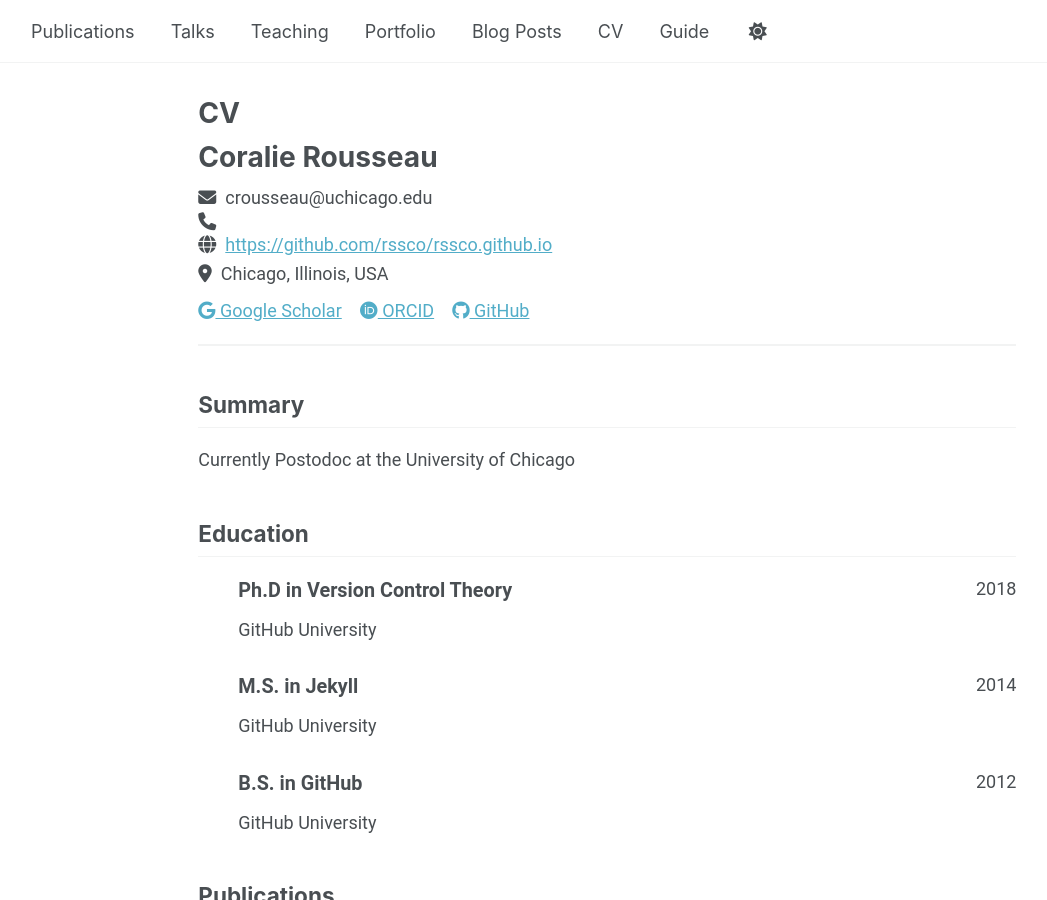
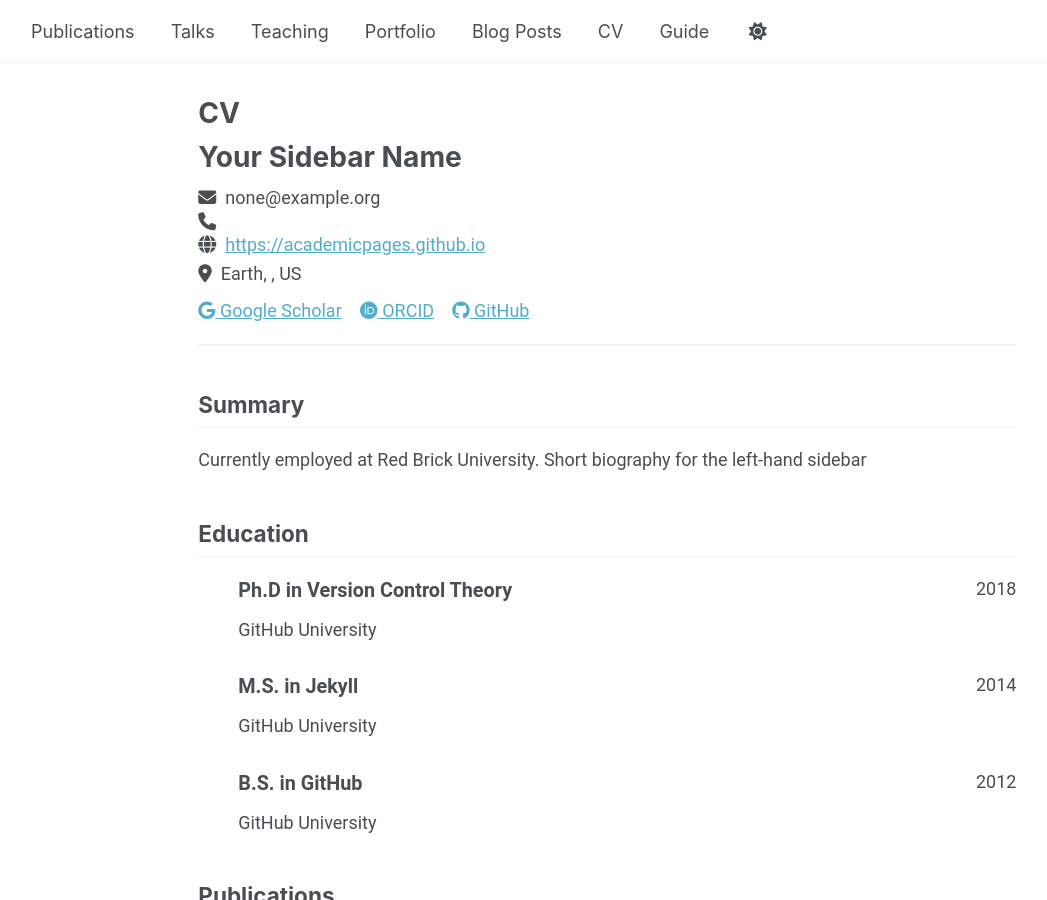
Before and after one commit to rssco/rssco.github.io, a Jekyll site: the page built from _pages/cv-json.md, in a window 1280 px wide and 900 px high. Shown: the whole window, without its empty margins (59-1106 px from the left). Built offline with Jekyll 4.4.1, drawn with Linux system fonts in a browser that asks for light colours; a script bundle is joined from its source files by our own code; library files that are not in the unit come from our copies.

Commit message:
Update cv.json

```diff
--- a/_data/cv.json
+++ b/_data/cv.json
@@ -1,16 +1,16 @@
 {
   "basics": {
-    "name": "Coralie Rousseau",
-    "email": "crousseau@uchicago.edu",
+    "name": "Your Sidebar Name",
+    "email": "none@example.org",
     "phone": "",
-    "website": "https://github.com/rssco/rssco.github.io",
-    "summary": "Currently Postodoc at the University of Chicago",
+    "website": "https://academicpages.github.io",
+    "summary": "Currently employed at Red Brick University. Short biography for the left-hand sidebar",
     "location": {
       "address": "",
       "postalCode": "",
-      "city": "Chicago",
-      "countryCode": "USA",
-      "region": "Illinois"
+      "city": "Earth",
+      "countryCode": "US",
+      "region": ""
     },
     "profiles": [
       {
```
